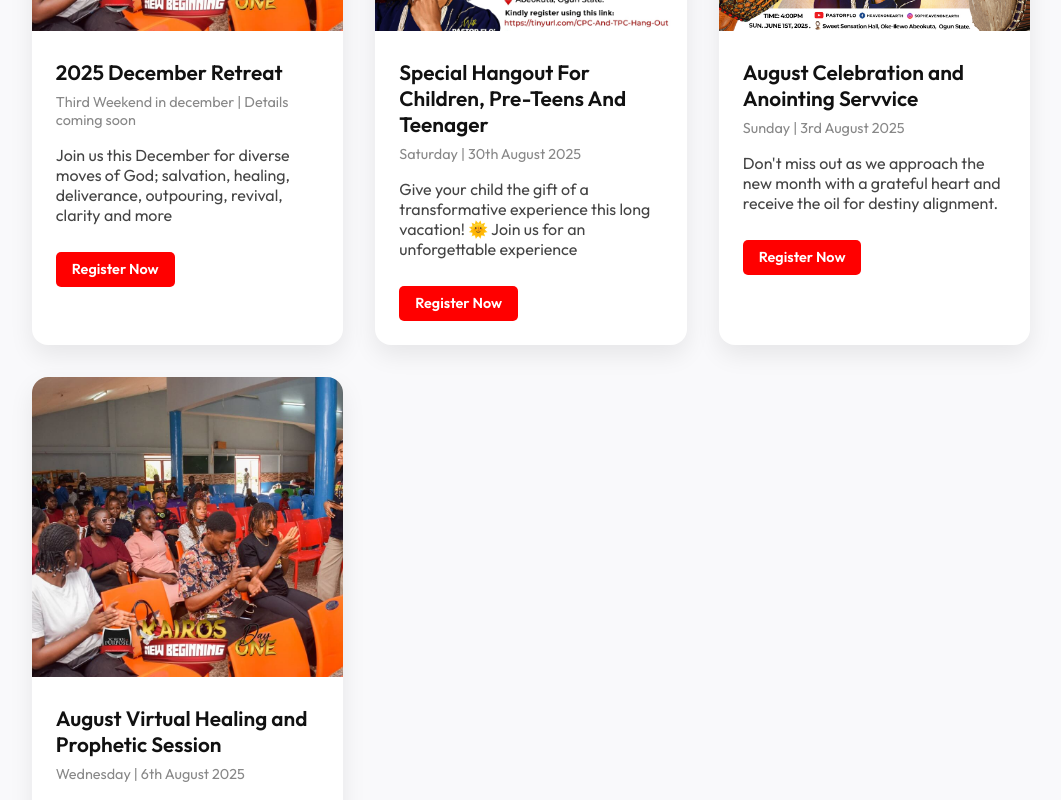
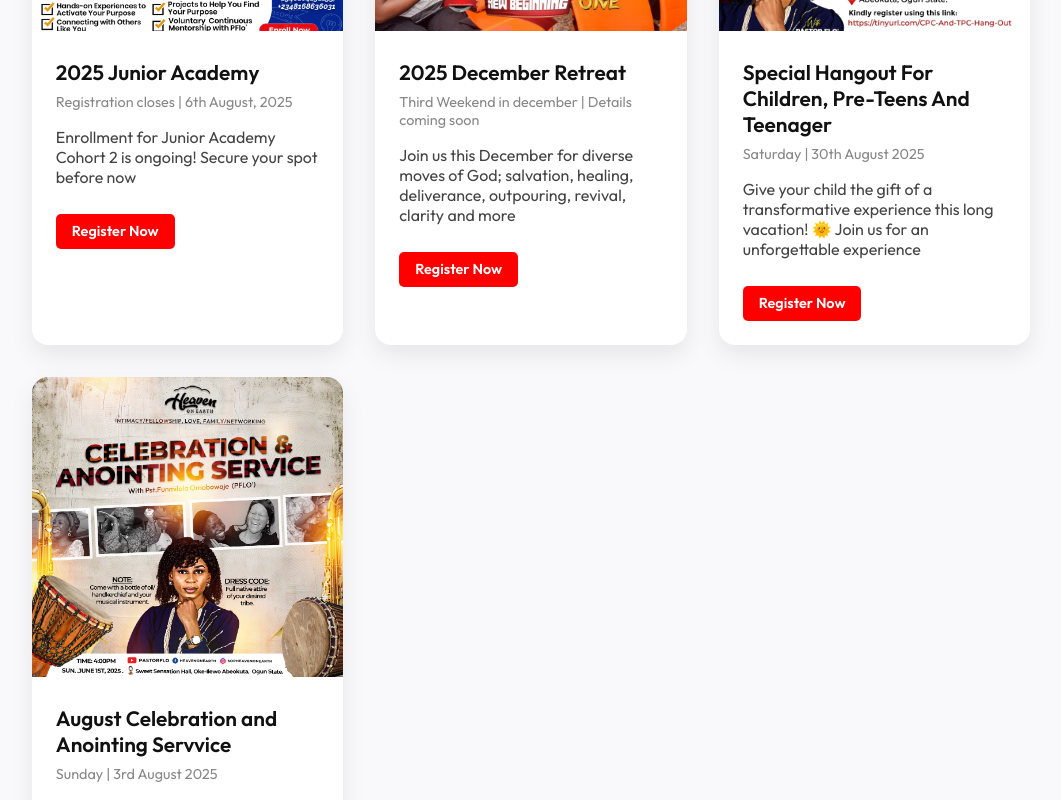
Before and after one commit to DuoDduo/Purpose-Academy, a React (Vite) app: page /heaven in a window 1280 px wide. Shown: the part 3280-4080 px from the top of the page, without its empty margins (109-1170 px from the left). Built offline with nearby package versions, Linux system fonts and the light colour scheme.

Commit message:
Updated Components

```diff
--- a/src/components/Event/Event.jsx
+++ b/src/components/Event/Event.jsx
@@ -3,9 +3,18 @@ import './Event.css';
 import { motion } from 'framer-motion';
 import bg1 from '../../assets/bg-1.jpg';
 import hangout from '../../assets/hangout.jpg';
+import jacademy from '../../assets/jacademy.png';
 import ca from '../../assets/ca.jpg';  // Fallback image if needed
 
 const events = [
+   {
+    id: 4,
+    title: '2025 Junior Academy',
+    description: 'Enrollment for Junior Academy Cohort 2 is ongoing! Secure your spot before now ',
+    date: 'Registration closes | 6th August, 2025',
+    registerLink: 'https://forms.gle/N3ZHxRFGRudVWyp38',
+    image: jacademy,
+  },
   {
     id: 1,
     title: '2025 December Retreat',
@@ -30,14 +39,14 @@ const events = [
     registerLink: '#',
     image: ca,
   },
-  {
-    id: 4,
-    title: 'August Virtual Healing and Prophetic Session',
-    description: 'A Weekly session to receive healings and impartations for destiny activation.',
-    date: 'Wednesday | 6th August 2025',
-    registerLink: 'https://www.youtube.com/@Pastorflo/streams',
-    image: bg1,
-  },
+  // {
+  //   id: 4,
+  //   title: 'August Virtual Healing and Prophetic Session',
+  //   description: 'A Weekly session to receive healings and impartations for destiny activation.',
+  //   date: 'Wednesday | 6th August 2025',
+  //   registerLink: 'https://www.youtube.com/@Pastorflo/streams',
+  //   image: bg1,
+  // },
 ];
 
 const Event = () => {
--- a/src/pages/Academy/Academy.jsx
+++ b/src/pages/Academy/Academy.jsx
@@ -44,13 +44,13 @@ const Academy = () => {
 
       <AcademyProgram/>
 
-        {/* <Title subTitle="Vision, Mission, Goals & Core Values" title="Our Foundation" />
-        <Mission /> */}
+        <Title subTitle="Vision, Mission, Goals & Core Values" title="Our Foundation" />
+        <Mission />
         {/* <Creative/> */}
         <Title subTitle="Testimonials" title="Junior Academy" />
           <JuniorTestimonials/>
-        <Title subTitle="Cohort Gallery" title="How Far We've Come" />
-        <Cohorts />
+        {/* <Title subTitle="Cohort Gallery" title="How Far We've Come" />
+        <Cohorts /> */}
 
         {/* <Title subTitle="Mentorship Experience" title="Transformative Coaching Sessions" />
         <About /> */}
--- a/src/pages/HomePage/HomePage.jsx
+++ b/src/pages/HomePage/HomePage.jsx
@@ -15,6 +15,8 @@ import bgHome from '../../assets/academy-1.jpg'; // adjust the path and filename
 import PurposeTable from '../../components/PurposeTable/PurposeTable';
 import Follow from '../../components/Follow/Follow';
 import Event from '../../components/Event/Event';
+import JuniorTestimonials from '../../components/Testimonials/JuniorTestimonials';
+import Testimonials from '../../components/Testimonials/Testimonials';
 
 const HomePage = () => {
   return (
@@ -52,6 +54,12 @@ const HomePage = () => {
         {/* <Title subTitle="Vision, Mission, Goals, Core Values" title="Statement" />
         <Mission /> */}
 
+        <Title subTitle="Testimonials" title="Junior Academy" />
+          <JuniorTestimonials/>
+
+        <Title subTitle="Testimonials" title="Stories of Transformation" />
+        <Testimonials />
+
         <Title subTitle="Purpose Academy FAQ'S" title="Frequently Asked Questions" />
         <Faqs />
 
```
